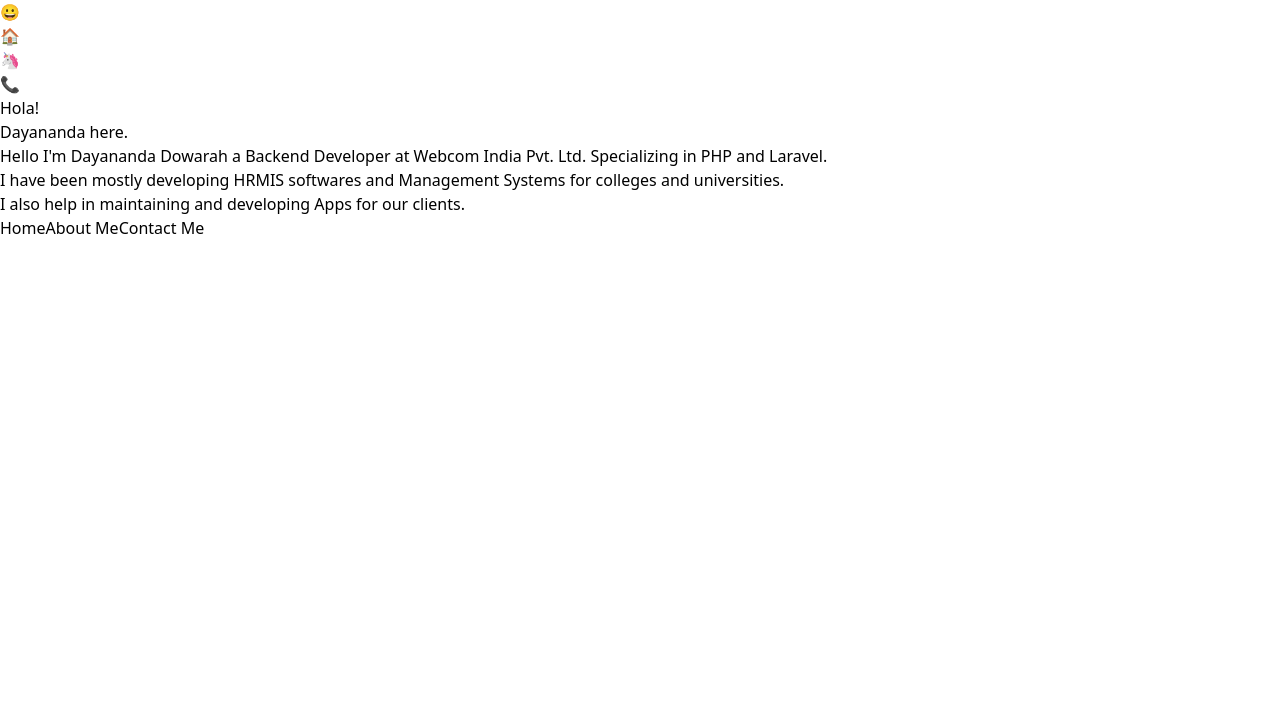
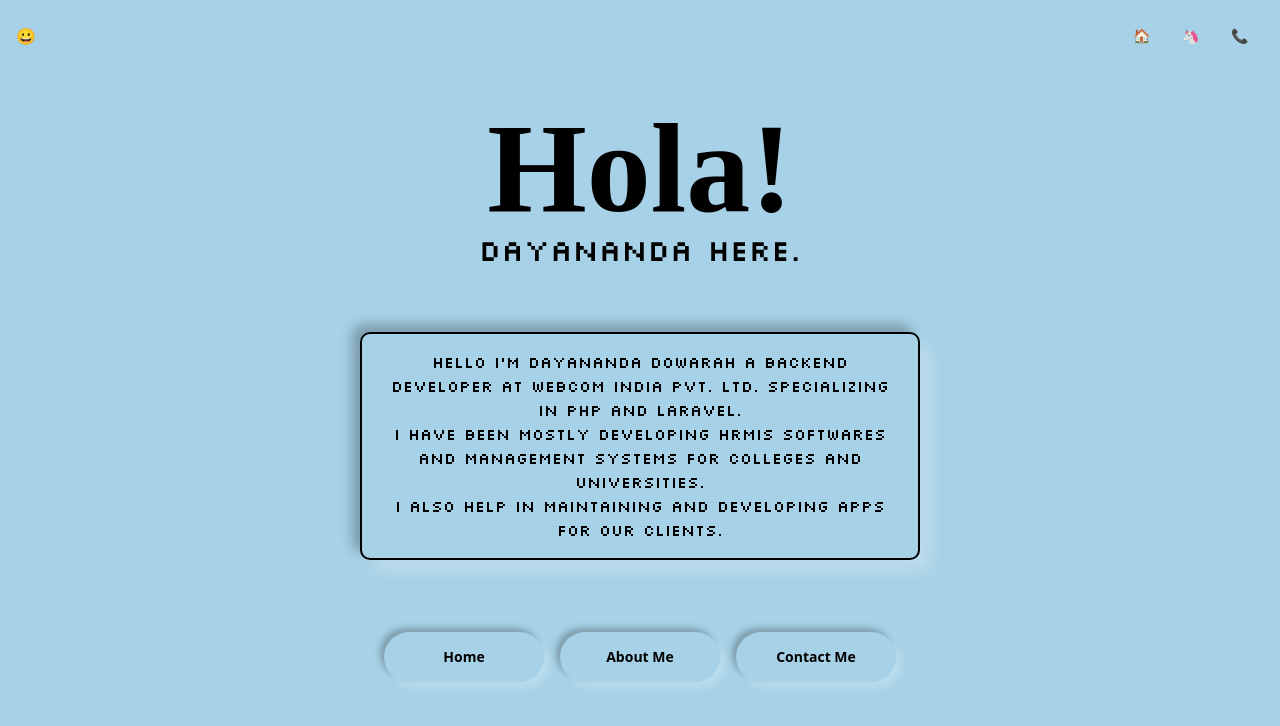
Before and after one commit to kuromadara/portfolio, a Next.js app: page / in a window 1280 px wide. Shown: the top 726 px of the page. Built offline with nearby package versions, Linux system fonts and the light colour scheme; a web font is replaced by a local one.

Commit message:
case sensitivity

```diff
--- a/tailwind.config.js
+++ b/tailwind.config.js
@@ -1,8 +1,8 @@
 /** @type {import('tailwindcss').Config} */
 module.exports = {
   content: [
-    // './pages/**/*.{js,ts,jsx,tsx}',
-    // './components/**/*.{js,ts,jsx,tsx}',
+    './pages/**/*.{js,ts,jsx,tsx}',
+    './Components/**/*.{js,ts,jsx,tsx}',
   ],
   theme: {
     extend: {},
```
